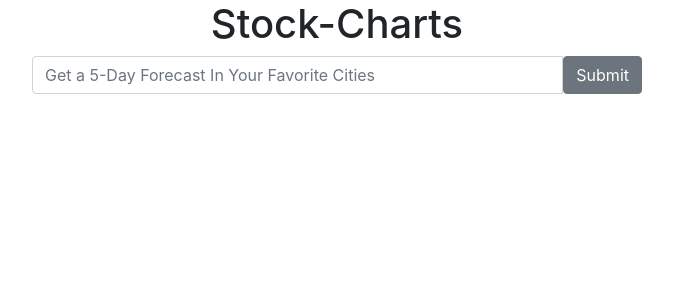
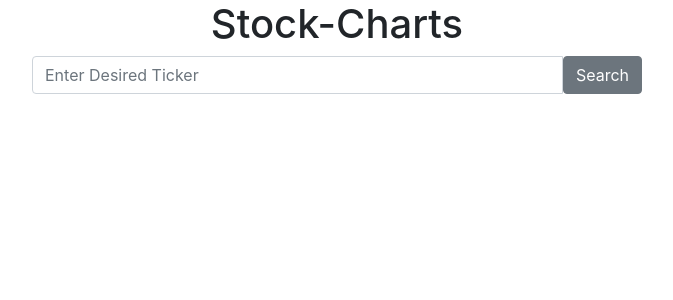
Before and after one commit to FritzTheDev/Stock-Charter, a React (Create React App) app: page / in a window 1280 px wide. Shown: the top 300 px of the page, without its empty margins (303-976 px from the left). Built offline with nearby package versions, Linux system fonts and the light colour scheme.

Commit message:
replacing bits of the searchbar I transplanted

```diff
--- a/src/containers/SearchBar.js
+++ b/src/containers/SearchBar.js
@@ -25,12 +25,12 @@
         return (
             <form onSubmit={this.onFormSubmit} className="input-group">
                 <input
-                    placeholder="Get a 5-Day Forecast In Your Favorite Cities"
+                    placeholder="Enter Desired Ticker"
                     className="form-control"
                     value={this.state.term}
                     onChange={this.onInputChange} />
                 <span className="input-group-btn">
-                    <button type="submit" className="btn btn-secondary">Submit</button>
+                    <button type="submit" className="btn btn-secondary">Search</button>
                 </span>
             </form>
         )
```
